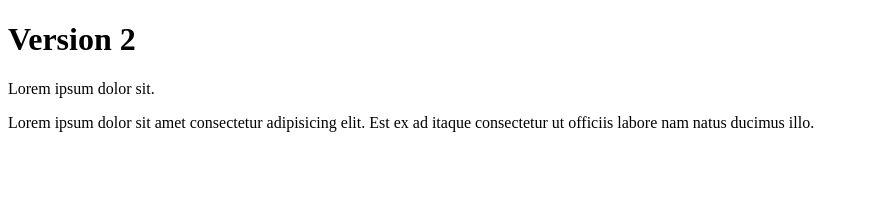
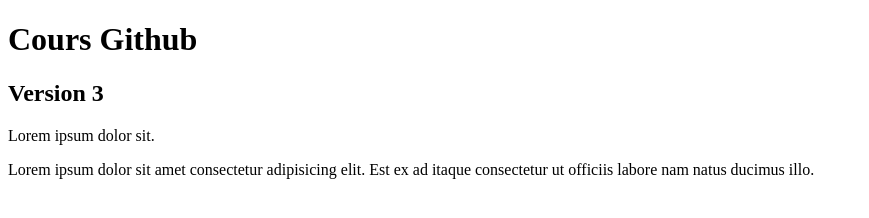
Before and after one commit to patapones/github_initiation, a plain HTML site: page index.html in a window 1280 px wide. Shown: the whole page, without its empty margins (0-869 px from the left). Drawn offline with Linux system fonts and the light colour scheme.

Commit message:
Version 3 du cours sur github

```diff
--- a/index.html
+++ b/index.html
@@ -7,8 +7,8 @@
     <title>Document</title>
 </head>
 <body>
-    <h1>Version 2</h1>
-    <h2></h2>
+    <h1>Cours Github</h1>
+    <h2>Version 3</h2>
     <p>Lorem ipsum dolor sit.</p>
     <p>Lorem ipsum dolor sit amet consectetur adipisicing elit. Est ex ad itaque consectetur ut officiis labore nam natus ducimus illo.</p>
 
```
